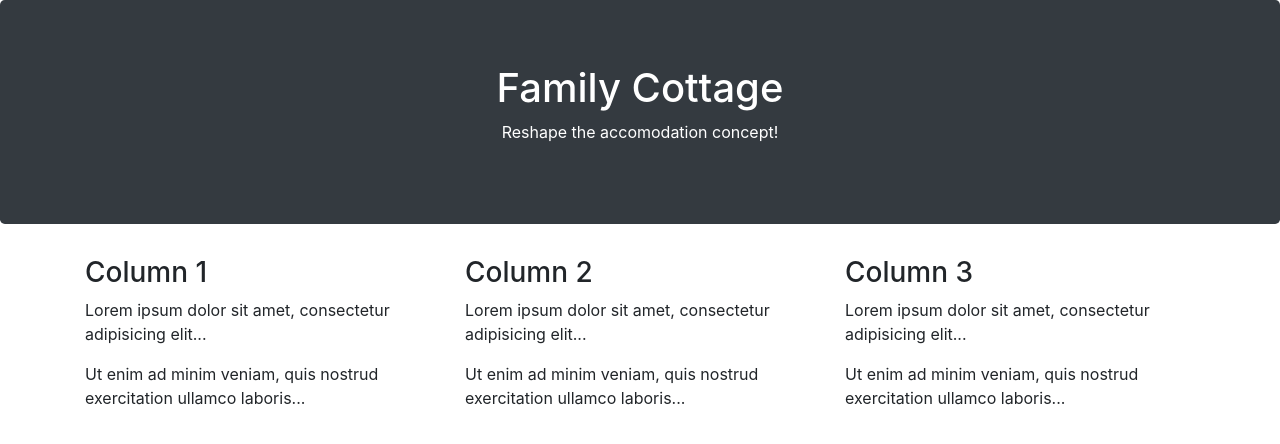
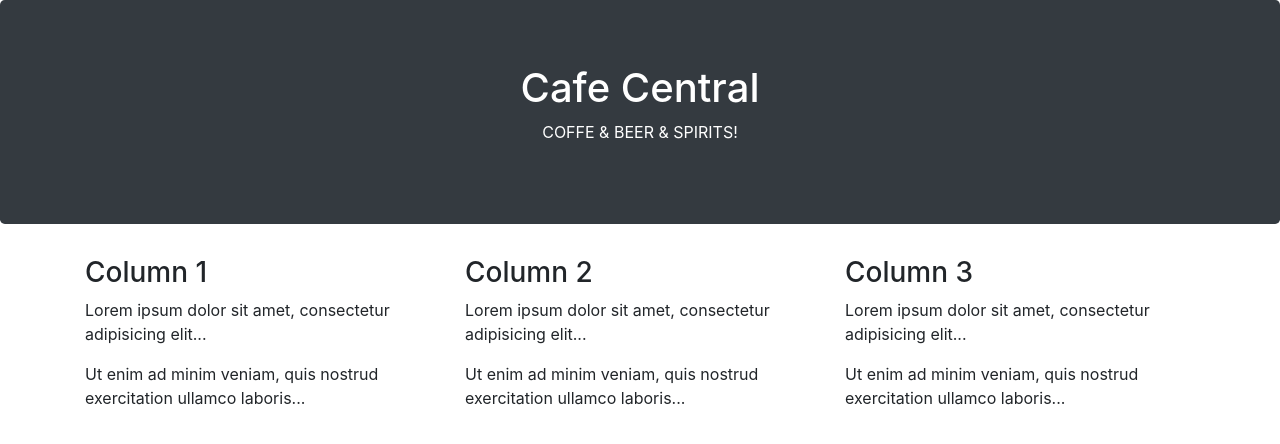
Before and after one commit to mirzacovidiu/cafe_central, a plain HTML site: page index.html in a window 1280 px wide. Drawn offline with nearby package versions, Linux system fonts and the light colour scheme.

Commit message:
Change paragraph of  index.html  file

```diff
--- a/index.html
+++ b/index.html
@@ -12,8 +12,8 @@
 <body>
 
 <div class="jumbotron text-center bg-dark text-white">
-  <h1>Family Cottage</h1>
-  <p>Reshape the accomodation concept!</p>
+  <h1>Cafe Central</h1>
+  <p>COFFE & BEER & SPIRITS!</p>
 </div>
 
 <div class="container">
```
